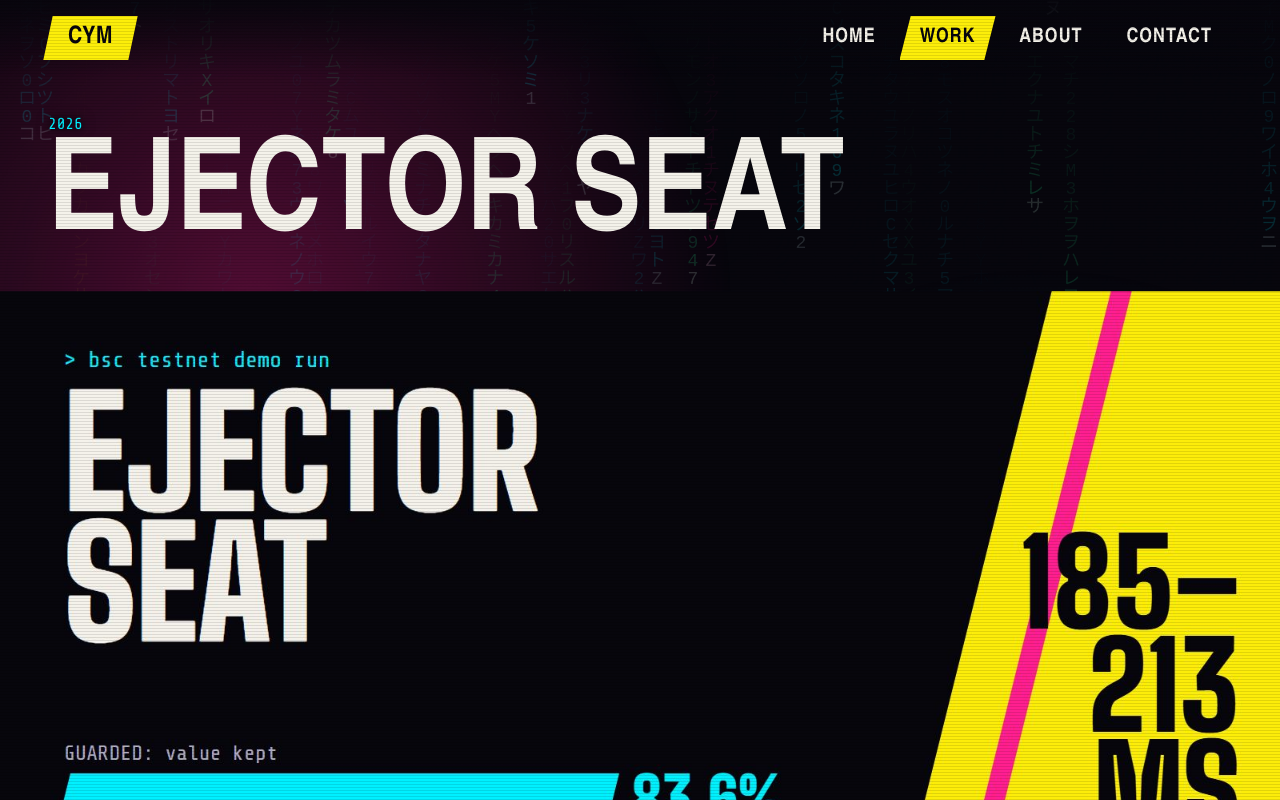
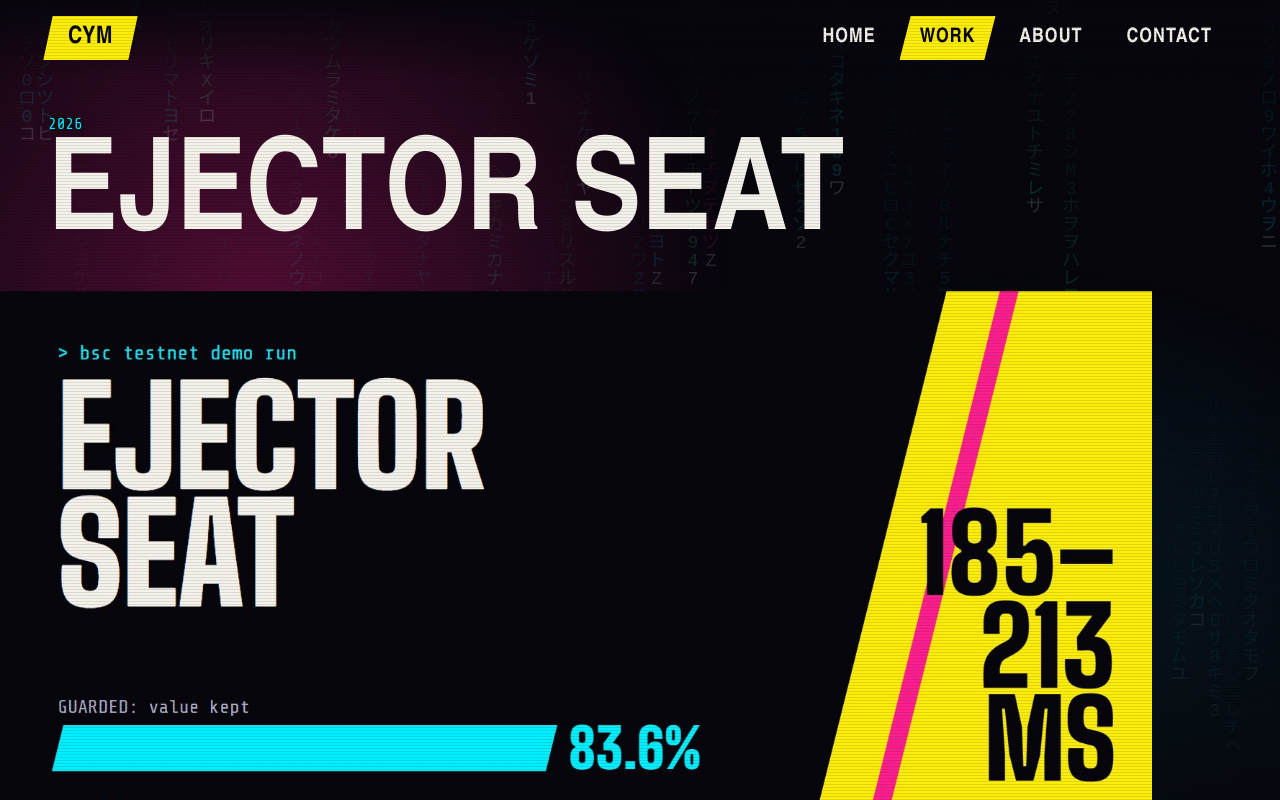
Before and after one commit to MaosterM/Zone-Ming, a React (Vite) app: page /work/ejector-seat in a window 1280 px wide. Shown: the top 800 px of the page. Built offline with nearby package versions, Linux system fonts and the light colour scheme; a web font is replaced by a local one.

Commit message:
fix(project): show hero images at full 16:9
The wider crop cut off the results at the bottom of the cover graphics.

```diff
--- a/src/pages/ProjectDetail.tsx
+++ b/src/pages/ProjectDetail.tsx
@@ -35,7 +35,7 @@ function ProjectBody({ index }: { index: number }) {
           alt={project.imageAlt}
           fetchPriority="high"
           decoding="async"
-          className="mt-8 aspect-video w-full object-cover object-top [clip-path:polygon(0_0,100%_0,100%_94%,0_100%)] md:aspect-[21/9]"
+          className="mt-8 aspect-video w-full max-w-6xl object-cover object-top [clip-path:polygon(0_0,100%_0,100%_97%,0_100%)]"
         />
       )}
 
```
